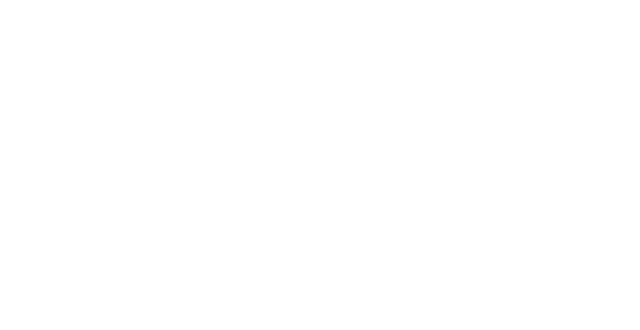
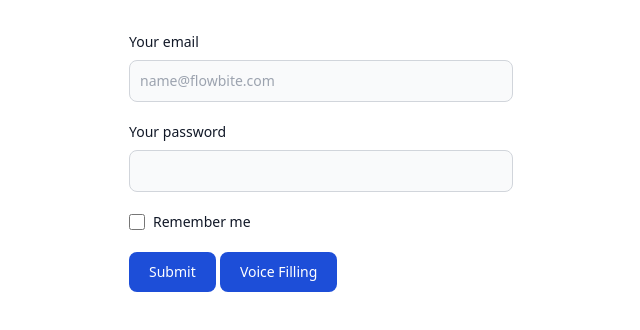
Before and after one commit to gotocva/speech, a plain HTML site: page index.html in a window 1280 px wide. Shown: the whole page, without its empty margins (319-959 px from the left). Drawn offline with nearby package versions, Linux system fonts and the light colour scheme.

Commit message:
first commit

```diff
--- a/index.html
+++ b/index.html
@@ -6,10 +6,33 @@
     <meta http-equiv="Permissions-Policy" content="">
     <link rel="shortcut icon" href="favicon.ico" type="image/x-icon">
     <title>Jarvis AI</title>
-
+    <script src="https://cdn.tailwindcss.com"></script>
     <script src="./jarvis.js"></script>
 </head>
 <body>
 
+
+
+
+<form class="max-w-sm mx-auto mt-8">
+    <div class="mb-5">
+      <label for="email" class="block mb-2 text-sm font-medium text-gray-900 dark:text-white">Your email</label>
+      <input type="email" id="email" class="bg-gray-50 border border-gray-300 text-gray-900 text-sm rounded-lg focus:ring-blue-500 focus:border-blue-500 block w-full p-2.5 dark:bg-gray-700 dark:border-gray-600 dark:placeholder-gray-400 dark:text-white dark:focus:ring-blue-500 dark:focus:border-blue-500" placeholder="name@flowbite.com" required />
+    </div>
+    <div class="mb-5">
+      <label for="password" class="block mb-2 text-sm font-medium text-gray-900 dark:text-white">Your password</label>
+      <input type="password" id="password" class="bg-gray-50 border border-gray-300 text-gray-900 text-sm rounded-lg focus:ring-blue-500 focus:border-blue-500 block w-full p-2.5 dark:bg-gray-700 dark:border-gray-600 dark:placeholder-gray-400 dark:text-white dark:focus:ring-blue-500 dark:focus:border-blue-500" required />
+    </div>
+    <div class="flex items-start mb-5">
+      <div class="flex items-center h-5">
+        <input id="remember" type="checkbox" value="" class="w-4 h-4 border border-gray-300 rounded bg-gray-50 focus:ring-3 focus:ring-blue-300 dark:bg-gray-700 dark:border-gray-600 dark:focus:ring-blue-600 dark:ring-offset-gray-800 dark:focus:ring-offset-gray-800" required />
+      </div>
+      <label for="remember" class="ms-2 text-sm font-medium text-gray-900 dark:text-gray-300">Remember me</label>
+    </div>
+    <button type="button" onclick="listenForEmail()" class="text-white bg-blue-700 hover:bg-blue-800 focus:ring-4 focus:outline-none focus:ring-blue-300 font-medium rounded-lg text-sm w-full sm:w-auto px-5 py-2.5 text-center dark:bg-blue-600 dark:hover:bg-blue-700 dark:focus:ring-blue-800">Submit</button>
+    <button type="button" onclick="speakJarvis('Voice Filling enabled speak your email')" class="text-white bg-blue-700 hover:bg-blue-800 focus:ring-4 focus:ring-blue-300 font-medium rounded-lg text-sm px-5 py-2.5 me-2 mb-2 dark:bg-blue-600 dark:hover:bg-blue-700 focus:outline-none dark:focus:ring-blue-800">Voice Filling</button>
+
+</form>
+
 </body>
 </html>
--- a/jarvis.js
+++ b/jarvis.js
@@ -1,5 +1,9 @@
 const SpeechRecognition = window.SpeechRecognition || window.webkitSpeechRecognition;
 const recognition = new SpeechRecognition();
+
+const text_speak = new SpeechSynthesisUtterance();
+
+let emailListening = false;
 
 recognition.onend = () => {
     console.log('Speech recognition ended.');
@@ -18,14 +22,13 @@
 
 window.addEventListener('load', () => {
     //
-    recognition.start();
-
-    setTimeout(() => {
-
-        speakJarvis('Hello I am jarvis')
-    }, 4000);
 
 });
+
+function listenForEmail() {
+    emailListening = true;
+    recognition.start();
+}
 
 /**
  *
@@ -34,7 +37,7 @@
  */
 function speakJarvis(text) {
 
-    const text_speak = new SpeechSynthesisUtterance(text);
+
     /**
      * specs configurations
      */
@@ -57,4 +60,10 @@
  */
 function commandToJarvis(command) {
     console.log(`command received : ${command}`);
+
+    if (emailListening == true) {
+        speakJarvis(`You entered email is ${command}`)
+        document.getElementById("email").value = command;
+    }
+
 }
```
